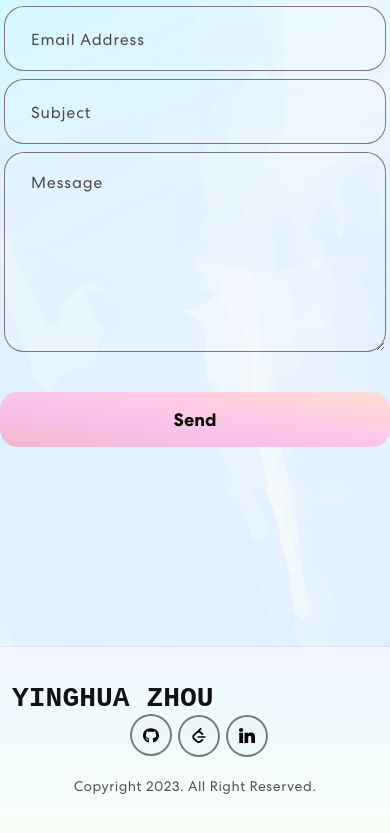
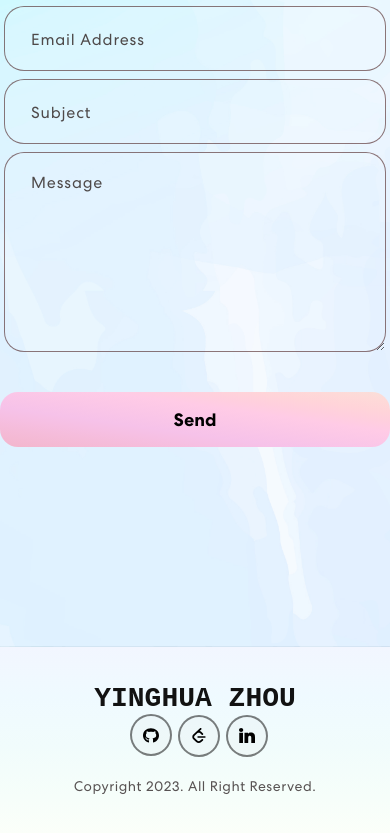
Before and after one commit to zyinghua/zyh-personal-website, a React (Create React App) app: page / in a window 390 px wide. Shown: the part 4487-5320 px from the top of the page. Built offline with nearby package versions, Linux system fonts and the light colour scheme.

Commit message:
center YINGHUA ZHOU in footer when in mobile size

```diff
--- a/src/css/Footer.css
+++ b/src/css/Footer.css
@@ -19,3 +19,9 @@
     letter-spacing: 0.5px;
     margin-top: 20px;
 }
+
+@media only screen and (max-width: 700px) {
+    .footer {
+        text-align: center;
+    }
+}
```
